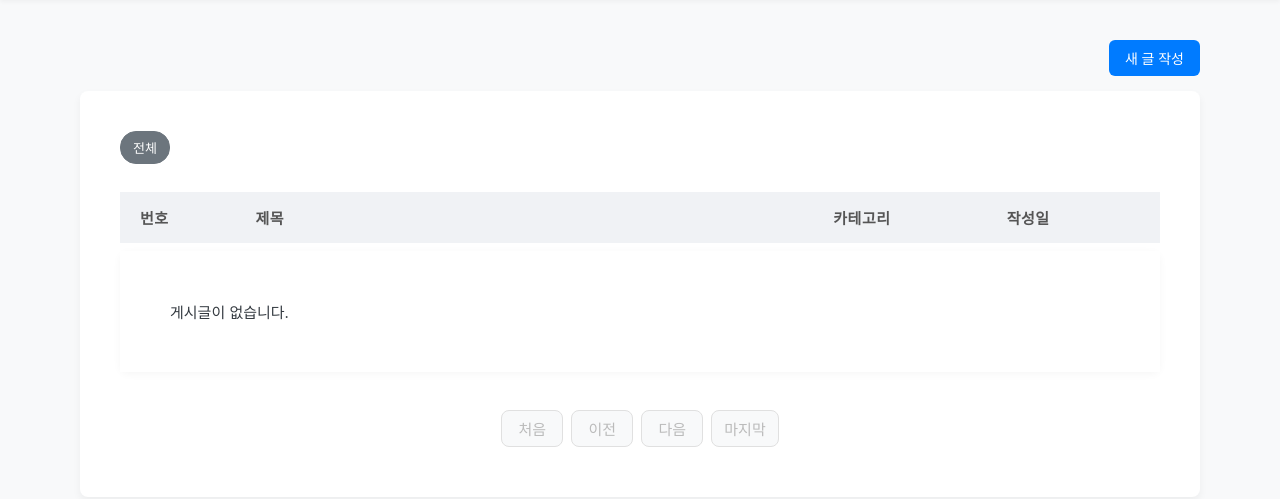
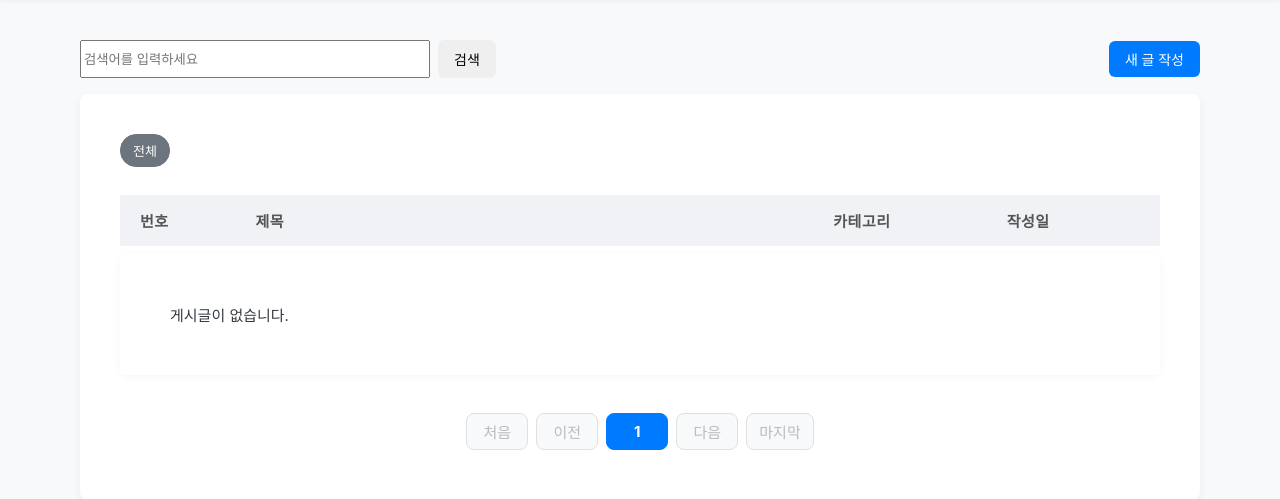
Before and after one commit to wondora/dj_board, a Django app: page /board/ in a window 1280 px wide. Shown: the part 71-570 px from the top of the page. Run offline with Django 5.2, Linux system fonts and the light colour scheme; the visitor is signed in with stand-in values (Sample User, id 1); data that the repository does not hold is empty.

Commit message:
검색기능 추가

```diff
--- a/freeboard/templates/freeboard/post_list.html
+++ b/freeboard/templates/freeboard/post_list.html
@@ -3,11 +3,27 @@
 {% block title %}게시글 목록{% endblock %}
 
 {% block navbar_actions %}
-    {# 로그아웃 버튼이 base.html로 이동했으므로 이 블록은 비워둡니다. #}
+    {# 로그인 아웃 버튼이 base.html로 이동했으므로 이 블록은 비워둡니다. #}
 {% endblock %}
 
 {% block above_content_card_actions %}
-    <a href="{% url 'freeboard:post_create' %}" class="btn btn-primary">새 글 작성</a>
+    <div style="display: flex; justify-content: space-between; align-items: center; margin-bottom: 16px; width: 100%;">
+        <div style="flex: 1; min-width: 0; display: flex; align-items: center;">
+            <form method="get" style="display: flex; gap: 8px; align-items: center; margin-bottom: 0;">
+                {% if current_category %}
+                    <input type="hidden" name="category" value="{{ current_category.slug }}">
+                {% endif %}
+                <input type="text" name="q" placeholder="검색어를 입력하세요" value="{{ query|default:'' }}" class="form-control" style="width: 350px; height: 38px; min-height: 38px; box-sizing: border-box;">
+                <button type="submit" class="btn btn-outline-primary" style="height: 38px; min-height: 38px; padding-top: 0.375rem; padding-bottom: 0.375rem;">검색</button>
+                {% if query %}
+                    <a href="?{% if current_category %}category={{ current_category.slug }}{% endif %}" class="btn btn-link" style="height: 38px; min-height: 38px; display: flex; align-items: center;">검색 초기화</a>
+                {% endif %}
+            </form>
+        </div>
+        <div style="flex-shrink: 0; margin-left: 16px;">
+            <a href="{% url 'freeboard:post_create' %}" class="btn btn-primary">새 글 작성</a>
+        </div>
+    </div>
 {% endblock %}
 
 {% block content %}
--- a/freeboard/views.py
+++ b/freeboard/views.py
@@ -1,15 +1,18 @@
 from django.shortcuts import render, get_object_or_404, redirect
-from .models import Post, Category
-from .forms import PostForm
+from freeboard.models import Post, Category
+from freeboard.forms import PostForm
 from django.contrib.auth.decorators import login_required
 from django.http import JsonResponse
 from django.core.files import File
 from django.core.files.temp import NamedTemporaryFile
 import os
+from django.core.paginator import Paginator, EmptyPage, PageNotAnInteger
 
 @login_required
 def post_list(request):
     category_slug = request.GET.get('category')
+    page = request.GET.get('page', 1)
+    query = request.GET.get('q', '')  # 검색어 파라미터 추가
 
     # 'None' 문자열 또는 빈 문자열이 넘어올 경우, None으로 처리하여 전체 게시글을 보여주도록 함
     if category_slug == 'None' or category_slug == '':
@@ -17,16 +20,32 @@ def post_list(request):
 
     if category_slug:
         category = get_object_or_404(Category, slug=category_slug)
-        posts = Post.objects.filter(category=category).order_by('-created_at')
+        posts = Post.objects.filter(category=category)
     else:
-        posts = Post.objects.all().order_by('-created_at')
+        posts = Post.objects.all()
         category = None
+
+    # 검색어가 있으면 제목 또는 내용에 포함된 게시글만 필터링
+    if query:
+        posts = posts.filter(title__icontains=query) | posts.filter(content__icontains=query)
+        posts = posts.distinct()
+
+    posts = posts.order_by('-created_at')
+
+    paginator = Paginator(posts, 15)  # 한 페이지에 15개씩
+    try:
+        paged_posts = paginator.page(page)
+    except PageNotAnInteger:
+        paged_posts = paginator.page(1)
+    except EmptyPage:
+        paged_posts = paginator.page(paginator.num_pages)
 
     categories = Category.objects.all()
     return render(request, 'freeboard/post_list.html', {
-        'posts': posts,
+        'posts': paged_posts,
         'categories': categories,
         'current_category': category,
+        'query': query,  # 검색어 템플릿에 전달
     })
 
 @login_required
```
Also changed, not shown: 2 other files.
